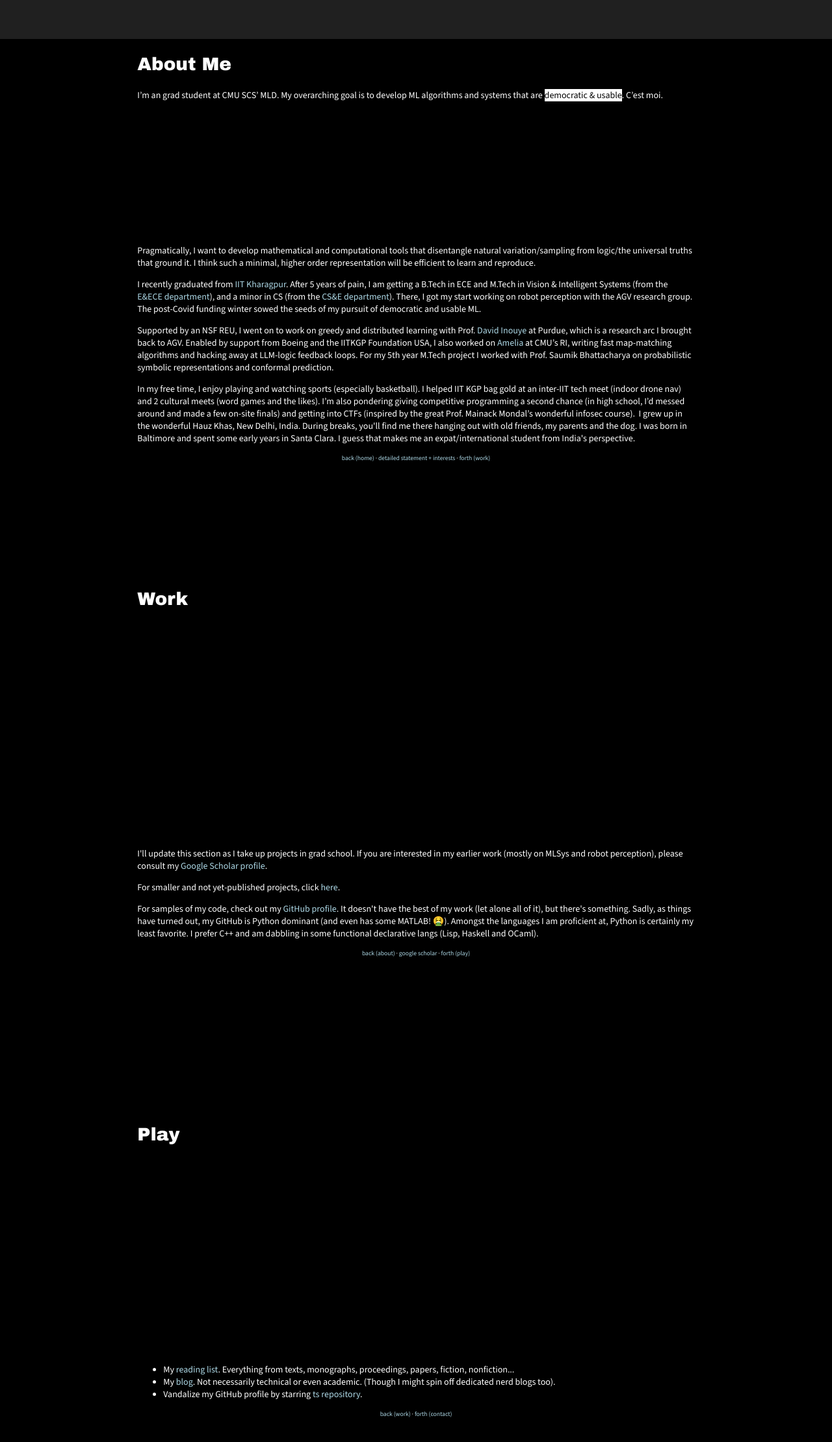
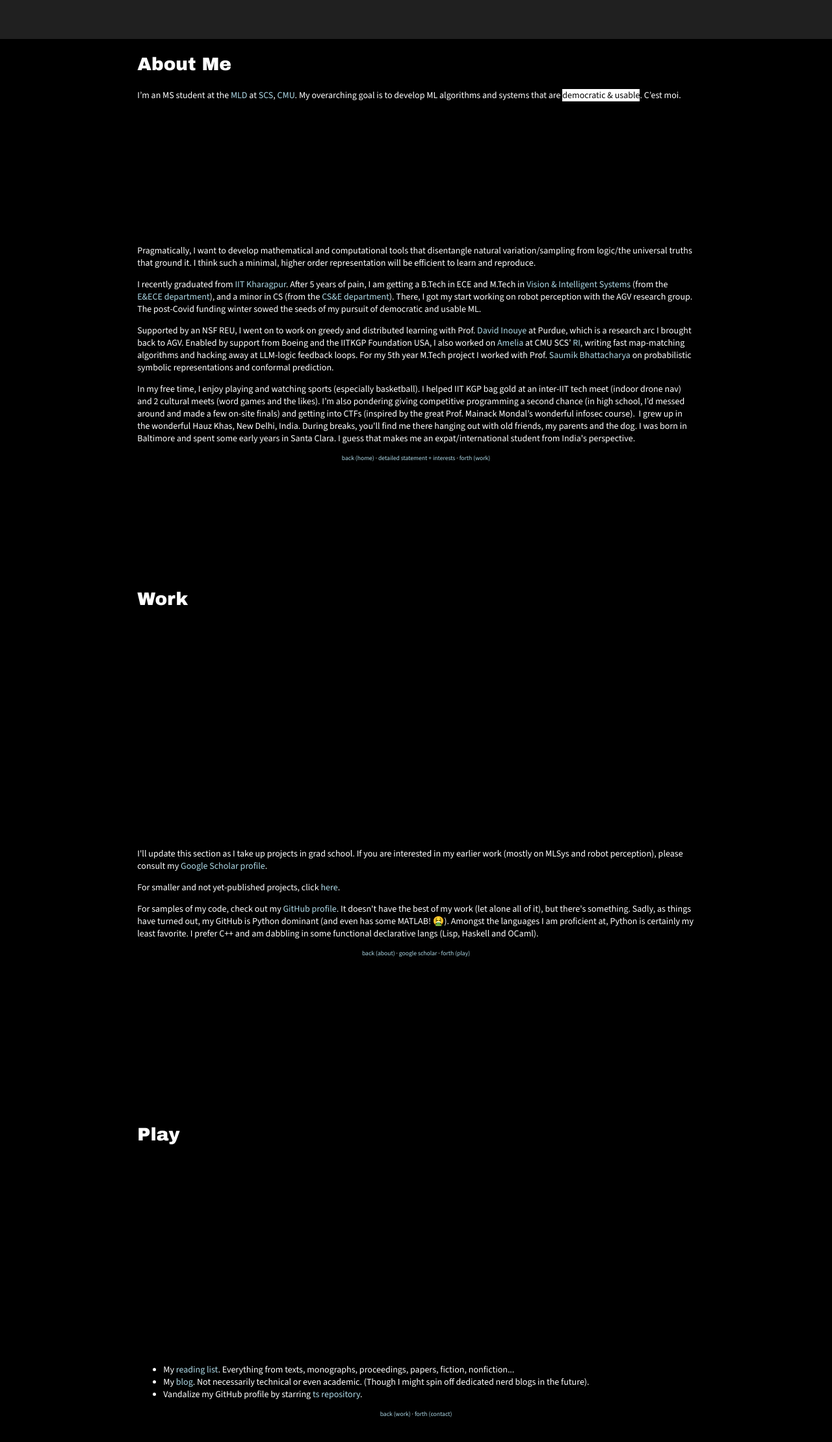
Before and after one commit to avi-amalanshu/avi-amalanshu.github.io, a plain HTML site: page index.html in a window 1280 px wide. Shown: the part 820-3039 px from the top of the page at 65% size. Drawn offline with nearby package versions, Linux system fonts and the light colour scheme; grey boxes are pictures that could not be loaded.

Commit message:
increased link density

```diff
--- a/index.html
+++ b/index.html
@@ -259,7 +259,9 @@
 <section id="about">
   <h1>About Me</h1>
   <p>
-    I’m an grad student at CMU SCS’ MLD. My overarching goal is to develop ML algorithms and systems that are <b>democratic &amp; usable</b>.
+    I’m an MS student at the <a href="https://ml.cmu.edu">MLD</a> at <a href="https://cs.cmu.edu">SCS</a>,
+    <a href="https://cmu.edu">CMU</a>. My overarching goal is to develop ML algorithms and systems that
+    are <b>democratic &amp; usable</b>.
 
     C’est moi.</p>
 
@@ -273,8 +275,10 @@
 
 
     <p>
-      I recently graduated from <a href="https://iitkgp.ac.in">IIT Kharagpur</a>. After 5 years of pain, I am getting a B.Tech in ECE and M.Tech in Vision
-      & Intelligent Systems (from the <a href="https://ecdept.iitkgp.ac.in">E&ECE department</a>), and a minor in CS (from the
+      I recently graduated from <a href="https://iitkgp.ac.in">IIT Kharagpur</a>. After 5 years of pain,
+      I am getting a B.Tech in ECE and M.Tech in
+      <a href="https://erp.iitkgp.ac.in/ERPWebServices/curricula/CurriculaSubjectsList.jsp?stuType=UG&splCode=EC9&curr_type=NEW">Vision & Intelligent Systems</a>
+      (from the <a href="https://ecdept.iitkgp.ac.in">E&ECE department</a>), and a minor in CS (from the
       <a href="https://cse.iitkgp.ac.in/">CS&E department</a>). There, I got my start working on robot perception with the AGV research group.
       The post-Covid funding winter sowed the seeds of my pursuit of democratic and usable ML.
     </p>
@@ -282,8 +286,8 @@
     <p>
       Supported by an NSF REU, I went on to work on greedy and distributed learning with Prof. <a href="https://davidinouye.com/">David Inouye</a> at Purdue, which is a research arc I
       brought back to AGV. Enabled by support from Boeing and the IITKGP Foundation USA, I also worked on <a href="http://ameliacmu.github.io">Amelia</a>
-      at CMU’s RI, writing fast map-matching algorithms and hacking away at LLM-logic feedback loops. For my 5th year M.Tech project I worked with
-      Prof. Saumik Bhattacharya on probabilistic symbolic representations and conformal prediction.
+      at CMU SCS’ <a href="https://ri.cmu.edu">RI</a>, writing fast map-matching algorithms and hacking away at LLM-logic feedback loops. For my 5th year M.Tech project I worked with
+      Prof. <a href="http://saumikb.github.io">Saumik Bhattacharya</a> on probabilistic symbolic representations and conformal prediction.
     </p>
 
     <p>
@@ -357,7 +361,7 @@
         Everything from texts, monographs, proceedings, papers, fiction, nonfiction...</li>
       <li>
         My <a href="http://medium.com/@malansh">blog</a>.
-        Not necessarily technical or even academic. (Though I might spin off dedicated nerd blogs too).
+        Not necessarily technical or even academic. (Though I might spin off dedicated nerd blogs in the future).
       </li>
       <li>
         Vandalize my GitHub profile by starring
```
Also changed, not shown: home.html (+3 -3 lines).
